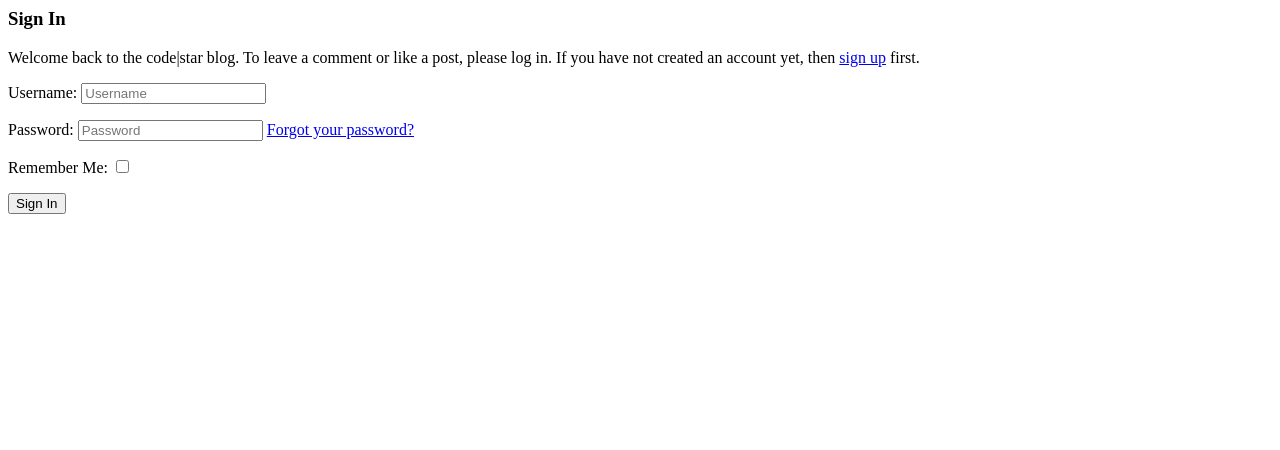
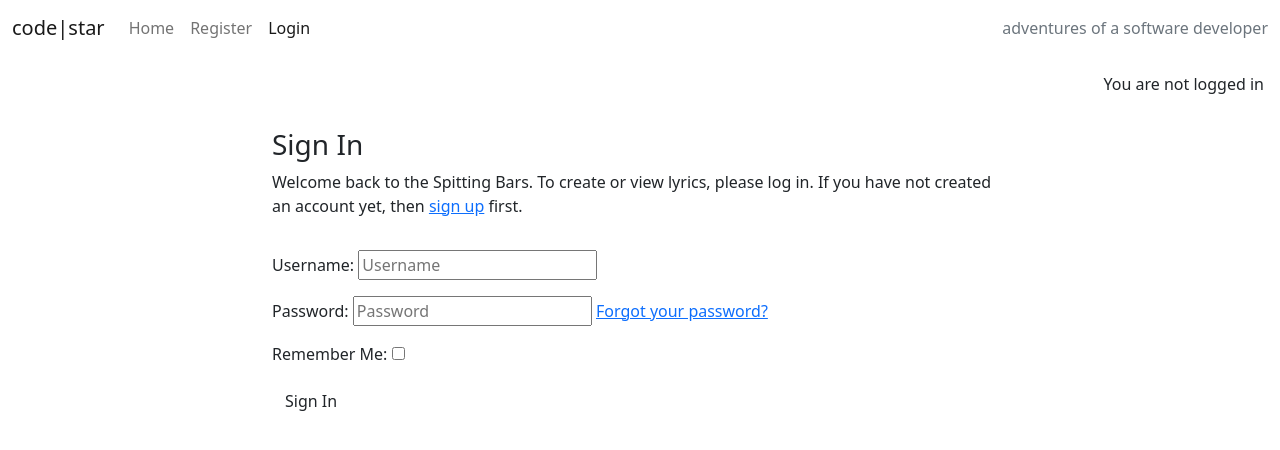
Before and after one commit to NickOcaz/Spitting-Bars, a Django app: page /accounts/login/ in a window 1280 px wide. Shown: the top 450 px of the page. Run offline with Django 4.2, Linux system fonts and the light colour scheme; parts of the project's set-up code (start-up, migrations or seed data) failed here and were passed over.

Commit message:
fix login

```diff
--- a/templates/account/login.html
+++ b/templates/account/login.html
@@ -1,13 +1,16 @@
+{% extends "base.html" %}
 
 {% load i18n %}
+
+{% block head_title %}{% trans "Sign Out" %}{% endblock %}
+
 {% block content %}
-
 <div class="container">
     <div class="row">
         <div class="col-md-8 mt-3 offset-md-2">
             <h3>{% trans "Sign In" %}</h3>
 
-            <p>{% blocktrans %}Welcome back to the code|star blog. To leave a comment or like a post, please log in. If
+            <p>{% blocktrans %}Welcome back to the Spitting Bars. To create or view lyrics, please log in. If
                 you
                 have not created an account yet, then <a class="link" href="{{ signup_url }}">sign up</a>
                 first.{% endblocktrans %}</p>
```
